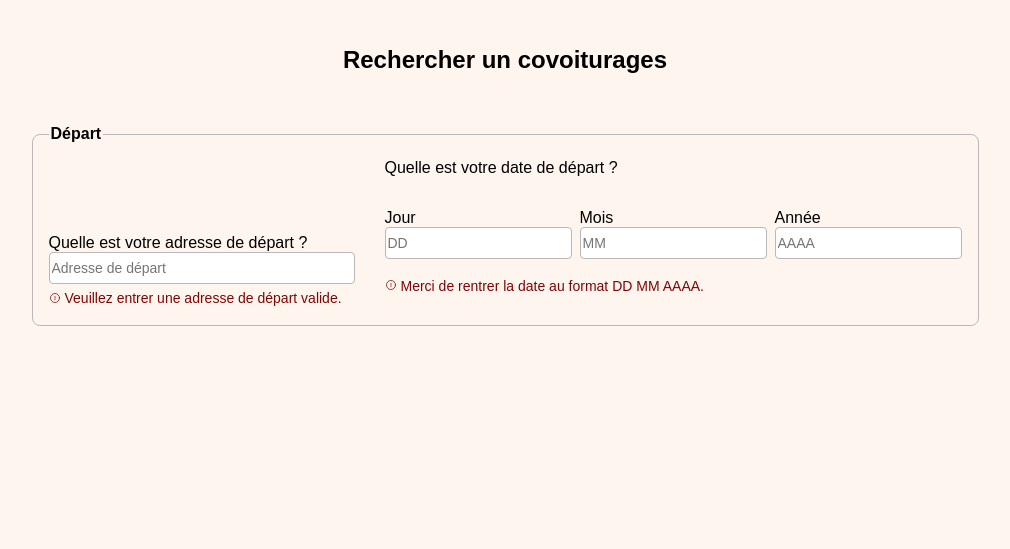
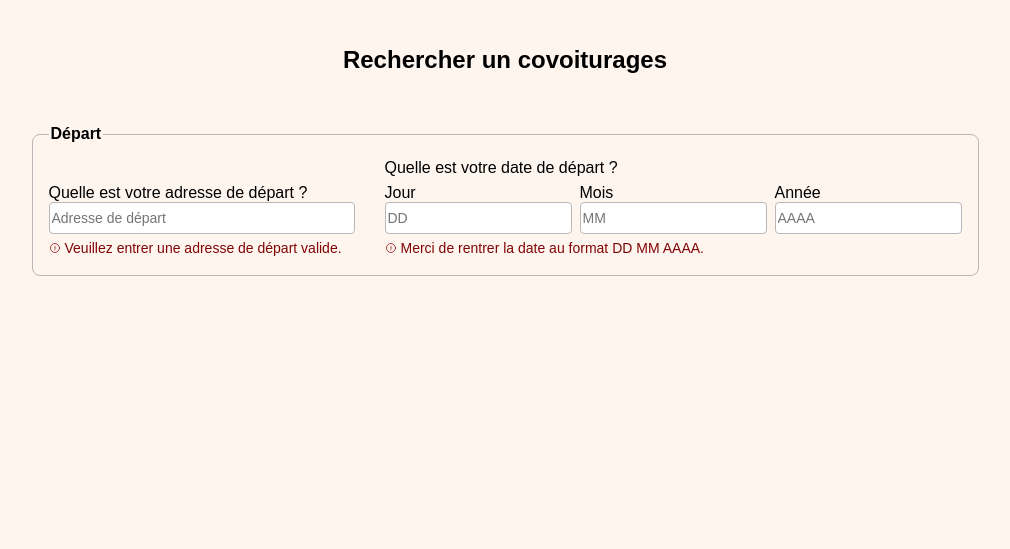
Before and after one commit to Haltarion/ECORIDE, a PHP site: page /pages/covoiturages.php in a window 1280 px wide. Shown: the part 60-609 px from the top of the page, without its empty margins (135-1145 px from the left). Run offline with PHP 8.4, Linux system fonts and the light colour scheme; data that the repository does not hold is empty.

Commit message:
Auto commit

```diff
--- a/css/form.css
+++ b/css/form.css
@@ -39,7 +39,7 @@ legend {
 /* Style pour les inputs date -----------------------------------*/
 .component__input-date {
   display: grid;
-  grid-template-rows: 1fr 1fr 1fr;
+  grid-template-rows: 1fr 2fr 1fr;
 }
 .component__input-date__container {
   display: flex;
```
